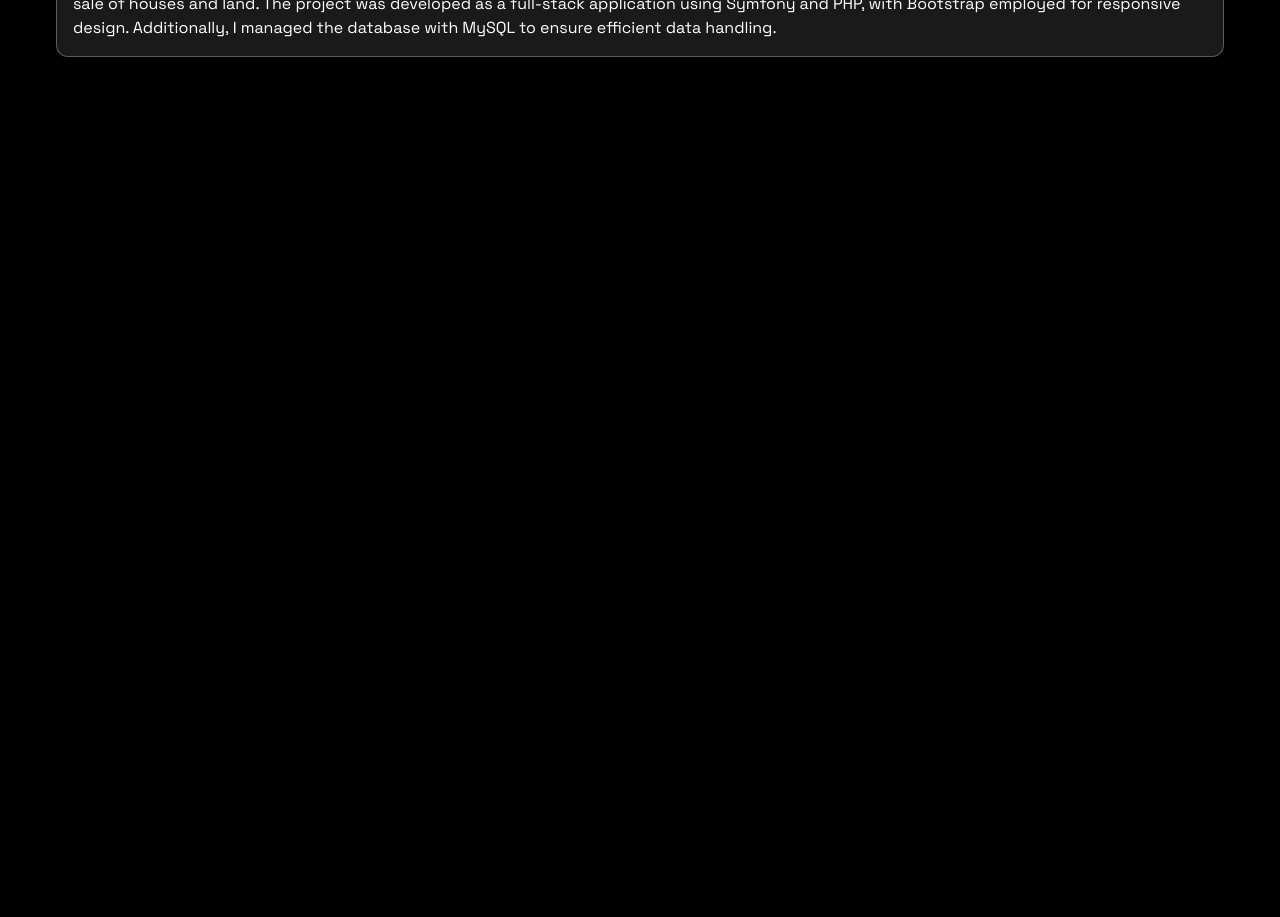
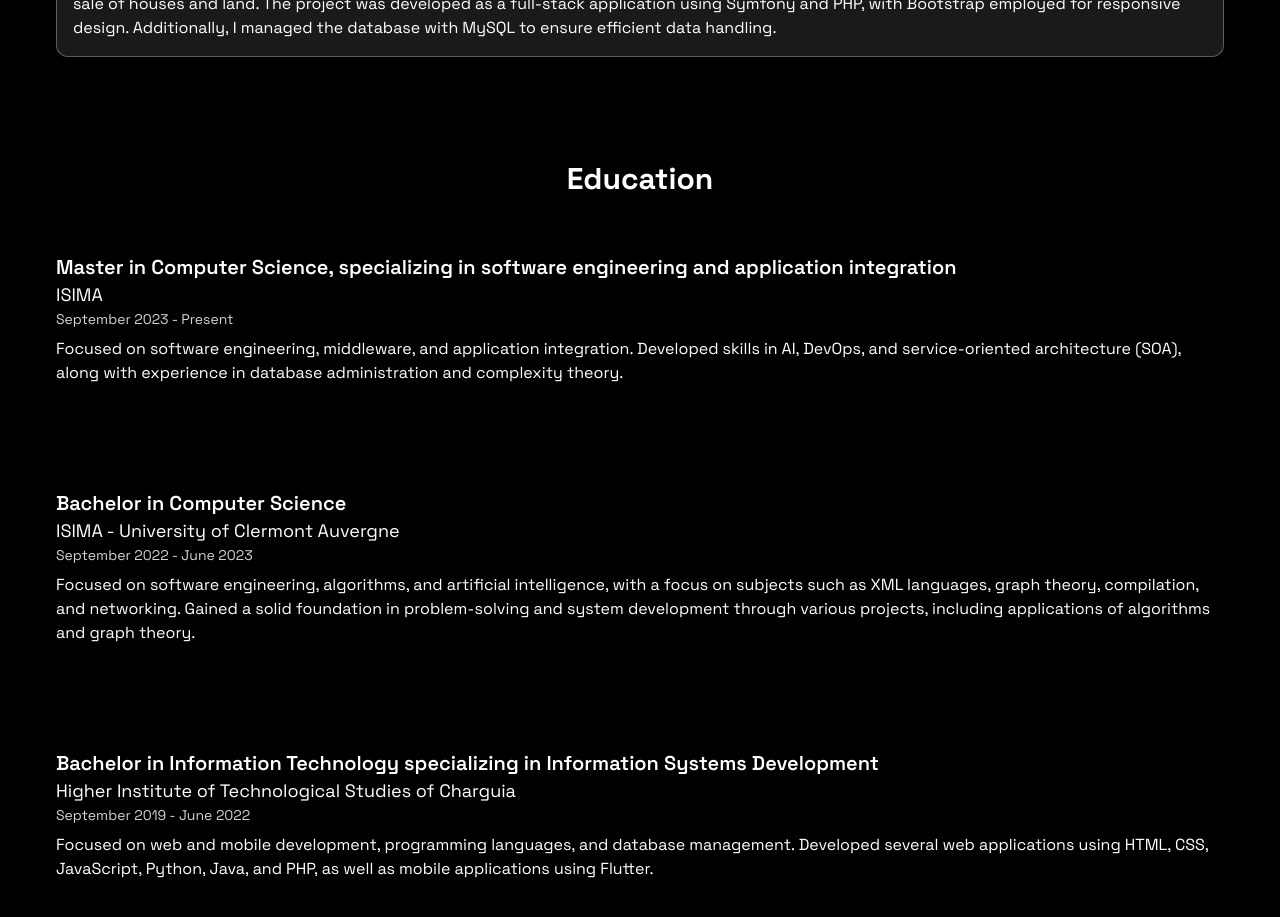
Before and after one commit to wadie19/Portfolio-MWR, a React (Vite) app: page / in a window 1280 px wide. Shown: the part 4020-4937 px from the top of the page. Before the commit the page ends 4133 px from the top, so only its background shows below. Built offline with nearby package versions, Linux system fonts and the light colour scheme.

Commit message:
add section education

```diff
--- a/src/App.jsx
+++ b/src/App.jsx
@@ -4,6 +4,7 @@ import Navbar from "./Components/Navbar";
 import Projects from "./Components/Projects";
 import Skills from "./Components/Skills";
 import WorkExperience from "./Components/WorkExperience";
+import Education from "./Components/Education";
 
 const App = () =>{
   return (
@@ -16,6 +17,7 @@ container mx-auto">
     <Projects />
     <Skills />
     <WorkExperience />
+    <Education />
       </div>
     </div>
 
--- /dev/null
+++ b/src/Components/Education.jsx
@@ -0,0 +1,19 @@
+import {EDUCATION} from "../constants"
+
+const Education = () => {
+    return (
+        <section className="py-8 max-w-screen-xl" id="education">
+            <h2 className="mb-4 text-center text-3xl font-bold">Education</h2>
+            {EDUCATION.map((edu, index) => (
+                <div key={index} className="mb-6 p-10">
+                    <h3 className="text-xl font-semibold">{edu.degree}</h3>
+                    <p className="text-lg">{edu.institution}</p>
+                    <p className="text-sm text-stone-300">{edu.duration}</p>
+                    <p className="mt-2">{edu.description}</p>
+                </div>
+            ))}
+        </section>
+    )
+}
+
+export default Education
--- a/src/constants/index.jsx
+++ b/src/constants/index.jsx
@@ -160,3 +160,27 @@ export const EXPERIENCES = [
       "During my internship at SeeWise in 2021, I contributed to the design and creation of a website for an agency specializing in the online rental and sale of houses and land. The project was developed as a full-stack application using Symfony and PHP, with Bootstrap employed for responsive design. Additionally, I managed the database with MySQL to ensure efficient data handling."
   },
 ];
+
+export const EDUCATION = [
+  {
+    degree: "Master in Computer Science, specializing in software engineering and application integration",
+    institution: "ISIMA",
+    duration: "September 2023 - Present",
+    description:
+      "Focused on software engineering, middleware, and application integration. Developed skills in AI, DevOps, and service-oriented architecture (SOA), along with experience in database administration and complexity theory."
+  },
+  {
+    degree: "Bachelor in Computer Science",
+    institution: "ISIMA - University of Clermont Auvergne",
+    duration: "September 2022 - June 2023",
+    description:
+      "Focused on software engineering, algorithms, and artificial intelligence, with a focus on subjects such as XML languages, graph theory, compilation, and networking. Gained a solid foundation in problem-solving and system development through various projects, including applications of algorithms and graph theory.",
+  },
+  {
+    degree: "Bachelor in Information Technology specializing in Information Systems Development ",
+    institution: "Higher Institute of Technological Studies of Charguia",
+    duration: "September 2019 - June 2022",
+    description:
+      "Focused on web and mobile development, programming languages, and database management. Developed several web applications using HTML, CSS, JavaScript, Python, Java, and PHP, as well as mobile applications using Flutter."
+  },
+];
```
